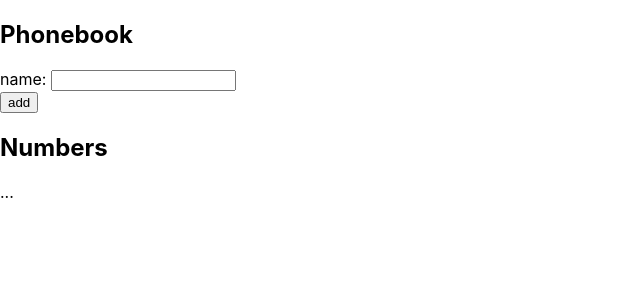
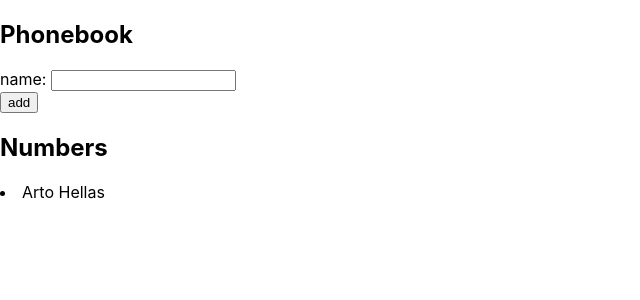
Before and after one commit to laurent-lao/fullstackopen-archived, a React (Create React App) app in the folder part2/phonebook/: page / in a window 1280 px wide. Shown: the top 300 px of the page, without its empty margins (0-640 px from the left). Built offline with nearby package versions, Linux system fonts and the light colour scheme.

Commit message:
Listing people works

```diff
--- a/part2/phonebook/src/App.js
+++ b/part2/phonebook/src/App.js
@@ -3,6 +3,15 @@ import React, { useState } from 'react'
 const Debug = ({label, value}) => {
   return (
     <div>DEBUG: {label}={value}</div>
+  )
+}
+
+const ListPeople = ({people}) => {
+  return (
+    <div>
+      {people.map(person =>
+        <li key={person.id}>{person.name}</li>)}
+    </div>
   )
 }
 
@@ -24,7 +33,7 @@ const App = () => {
         </div>
       </form>
       <h2>Numbers</h2>
-      ...
+      <ListPeople people={persons} />
     </div>
   )
 }
```
